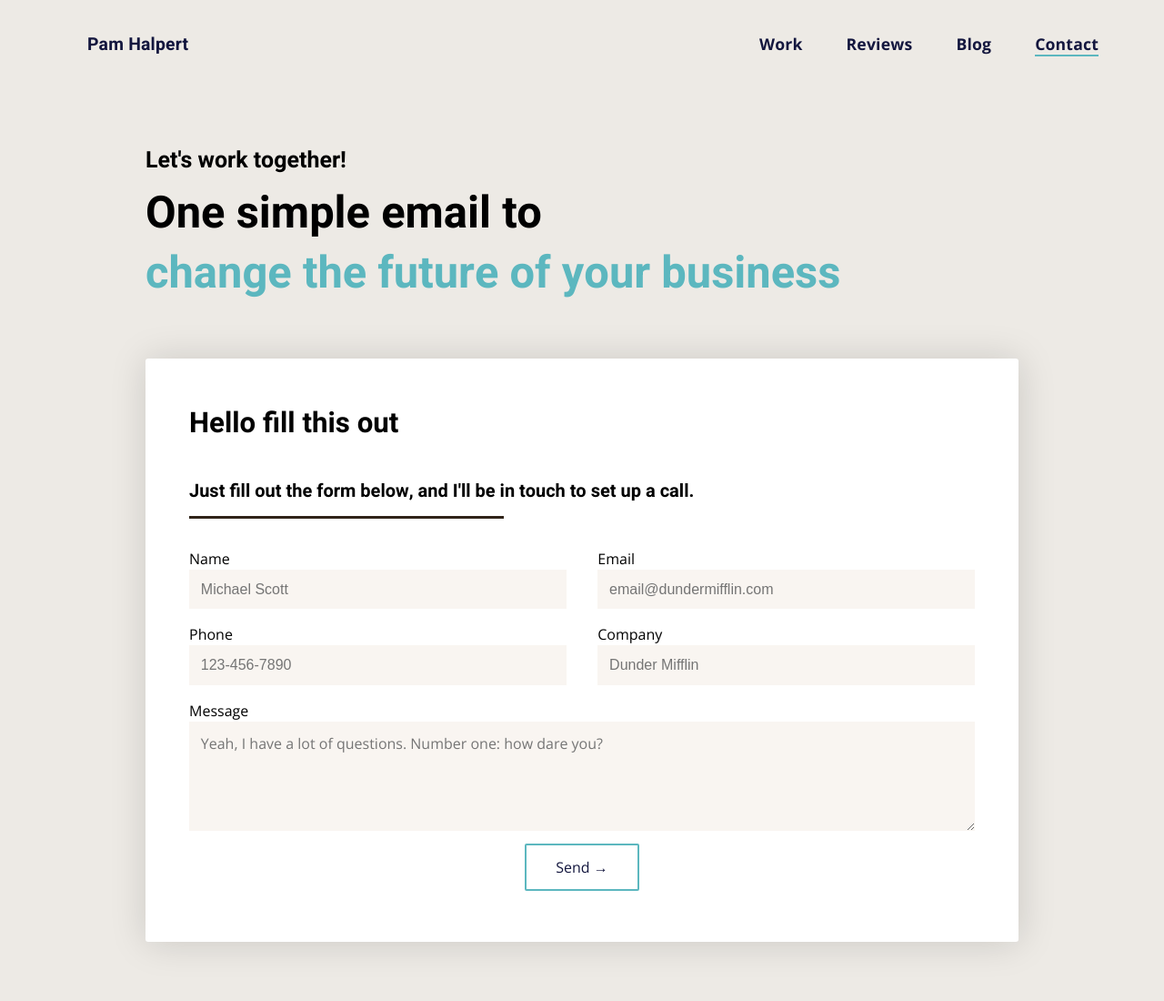
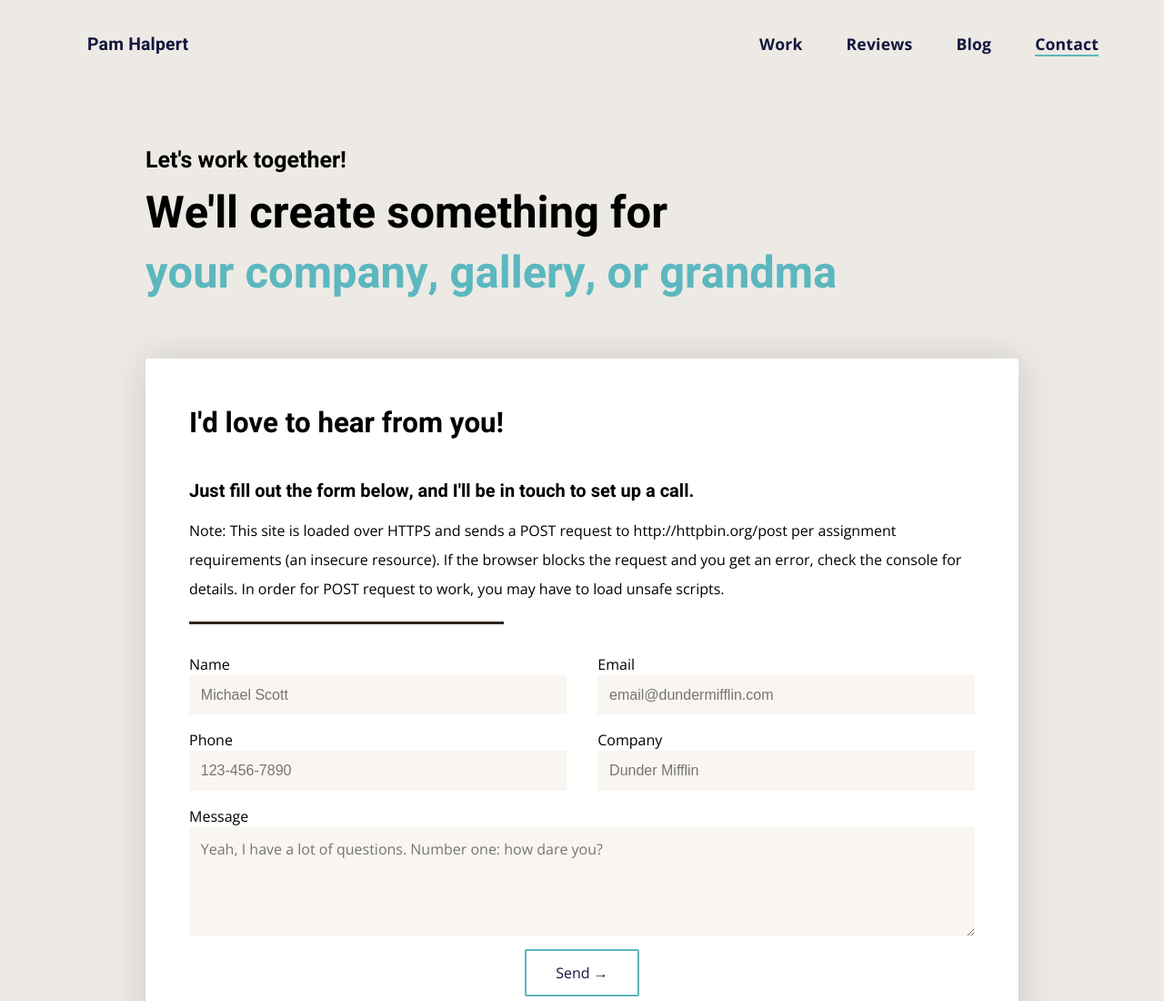
Before and after one commit to devnguy/pam-halpert, a Gatsby site: page /contact in a window 1280 px wide. Shown: the top 1100 px of the page at 91% size. Built offline with nearby package versions, Linux system fonts and the light colour scheme; Gatsby itself is replaced by a stand-in of ours.

Commit message:
fixed background css, edited contact page

```diff
--- a/src/pages/blog.js
+++ b/src/pages/blog.js
@@ -68,10 +68,10 @@ const BlogPage = () => {
     'Tour of My Workspace',
     'Digital vs Traditional Art',
     'My Journey From Receptionist to Artist',
+    'Staying Focused',
+    'Finding Inspiration',
+    'Dealing With Burnout',
     'Do You Need to Move to New York to be an Artist?',
-    'Staying Focused',
-    'Dealing With Burnout',
-    'Finding Inspiration',
     'Post Modern Design',
     'Guide to Thumbnails and Splash Frames',
     'Creating the Dunder Mifflin Infinity Logo',
--- a/src/pages/contact.js
+++ b/src/pages/contact.js
@@ -22,17 +22,8 @@ const Divider = styled.hr`
   margin: 1em 0;
   margin-bottom: 2em;
 `
-/*
-black: #302419
-secondary button gray: #D3C2B2
-accent red: #CC141C
-background: #F9F5F1
-*/
 
 const FormFields = styled.div`
-  /* display: flex;
-  flex-wrap: wrap;
-  padding: 0; */
 `
 
 const FormFieldRow = styled.div`
@@ -45,22 +36,16 @@ const FormField = styled.div`
   max-width: 1000px;
   width: 48%;
 
-
   input {
     font-size: 1em;
     background-color: #F9F5F1;
     border: none;
     padding: .8em;
-
     width: 100%;
     max-width: 500px;
     margin-right: 1em;
     margin: 0 1em 1em 0;
     box-sizing: border-box;
-    /* margin: 10px;
-    margin-right: -10px; */
-
-
     &:focus {
       outline: none;
     }
@@ -92,8 +77,6 @@ const SubmitButtons = styled.div`
   display: flex;
   justify-content: center;
 `
-
-
 
 class ContactPage extends React.Component {
   state = {
@@ -131,9 +114,6 @@ class ContactPage extends React.Component {
       })
       const postData = await response.json()
       console.log(`POST SUCCESS: ${JSON.stringify(postData)}`)
-
-      // alert(`Success: ${JSON.stringify(postData)}`)
-
       alert(`Success sending data via POST to ${url}. Data has been logged in the console.`)
 
     } catch (error) {
@@ -155,13 +135,14 @@ class ContactPage extends React.Component {
 
           <PageTitle
             title="Let's work together!"
-            description="One simple email to"
-            emphasis="change the future of your business"
+            description="We'll create something for "
+            emphasis="your company, gallery, or grandma"
           />
 
           <ContactForm onSubmit={this.handleSubmit}>
-            <h3 className="hero-heading">Hello fill this out</h3>
+            <h3 className="hero-heading">I'd love to hear from you!</h3>
             <h5 className="">Just fill out the form below, and I'll be in touch to set up a call.</h5>
+            <p>Note: This site is loaded over HTTPS and sends a POST request to http://httpbin.org/post per assignment requirements (an insecure resource). If the browser blocks the request and you get an error, check the console for details. In order for POST request to work, you may have to load unsafe scripts.</p>
             <Divider />
 
             <FormFields>
--- a/src/styles/contentContainer.js
+++ b/src/styles/contentContainer.js
@@ -6,7 +6,7 @@ const ContentContainer = styled.main`
   margin: auto;
   margin-bottom: 100px;
   @media (max-width: 686px) {
-    width: 90%;
+    width: 85%;
   }
 `
 export default ContentContainer
--- a/src/styles/index.css
+++ b/src/styles/index.css
@@ -7,7 +7,7 @@
 html {
   font-size: 16px;
   scroll-behavior: smooth;
-  background-color: #323232;
+  background-color: #edeae5;
   /* padding: 0;
   margin: 0; */
   /* color: #13163e; */
```
Also changed, not shown: README.md.
